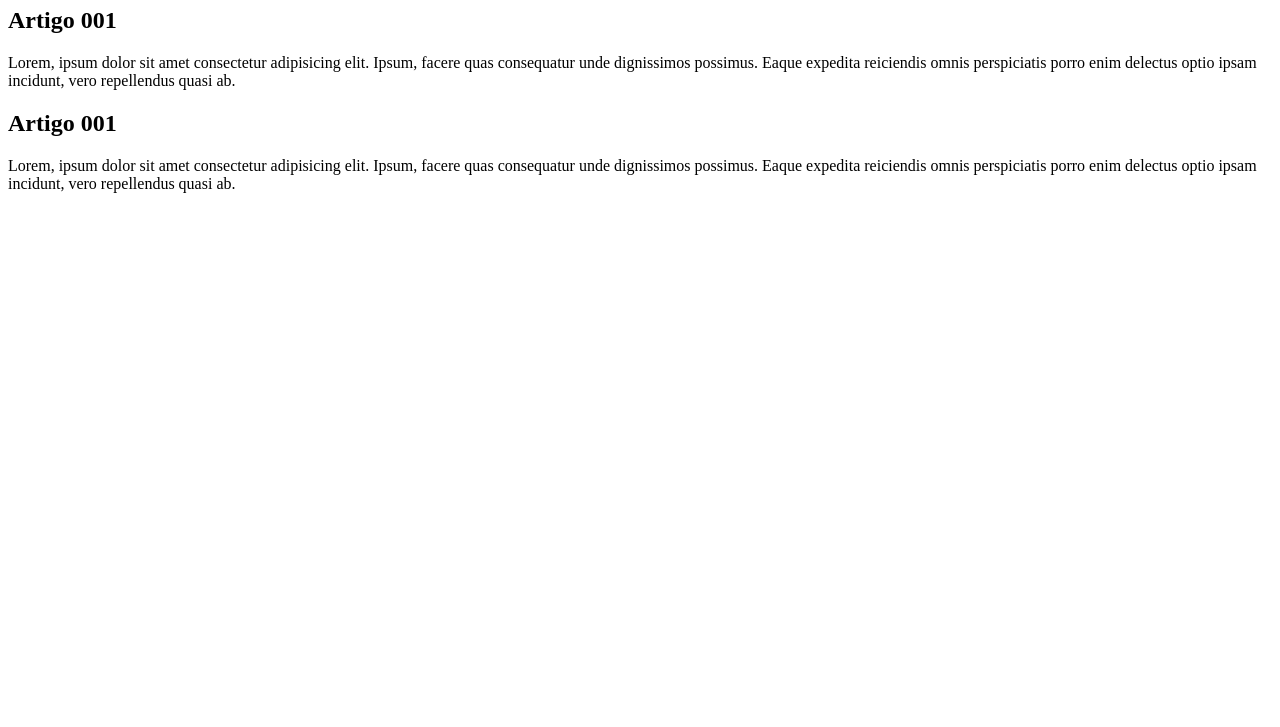
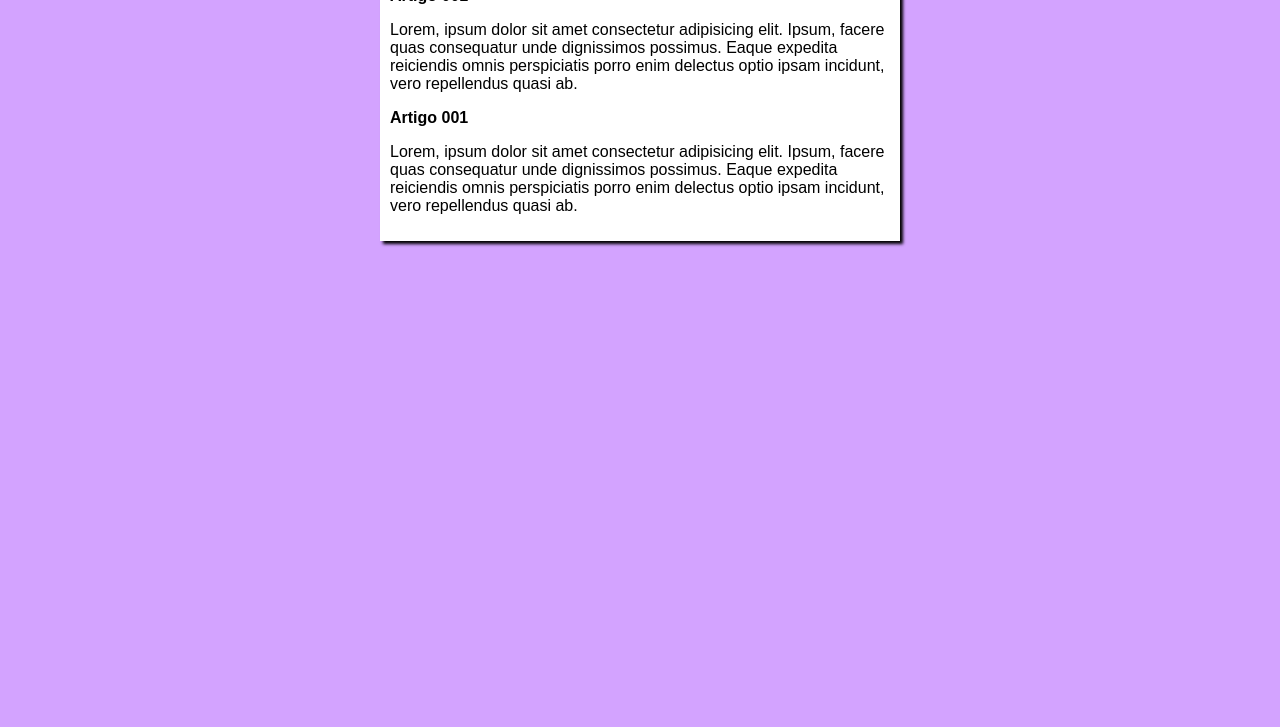
Before and after one commit to Giovani-Gonzales/projeto-site, a plain HTML site: page index.html in a window 1280 px wide. Shown: the part 73-800 px from the top of the page. Drawn offline with Linux system fonts and the light colour scheme.

Commit message:
Design iniciado

```diff
--- /dev/null
+++ b/estilos/style.css
@@ -0,0 +1,17 @@
+* {
+    font-family: Arial, Helvetica, sans-serif;
+    font-size: 16px;
+}
+
+body{
+    background-color: rgb(211, 163, 255);
+
+}
+
+main{
+    background-color: white;
+    width: 500px;
+    margin: auto;
+    box-shadow: 3px 3px 3px black;
+    padding: 10px;
+}
--- a/index.html
+++ b/index.html
@@ -4,6 +4,7 @@
     <meta charset="UTF-8">
     <meta name="viewport" content="width=device-width, initial-scale=1.0">
     <title>Título do site</title>
+    <link rel="stylesheet" href="estilos/style.css">
 </head>
 <body>
     <main>
```
